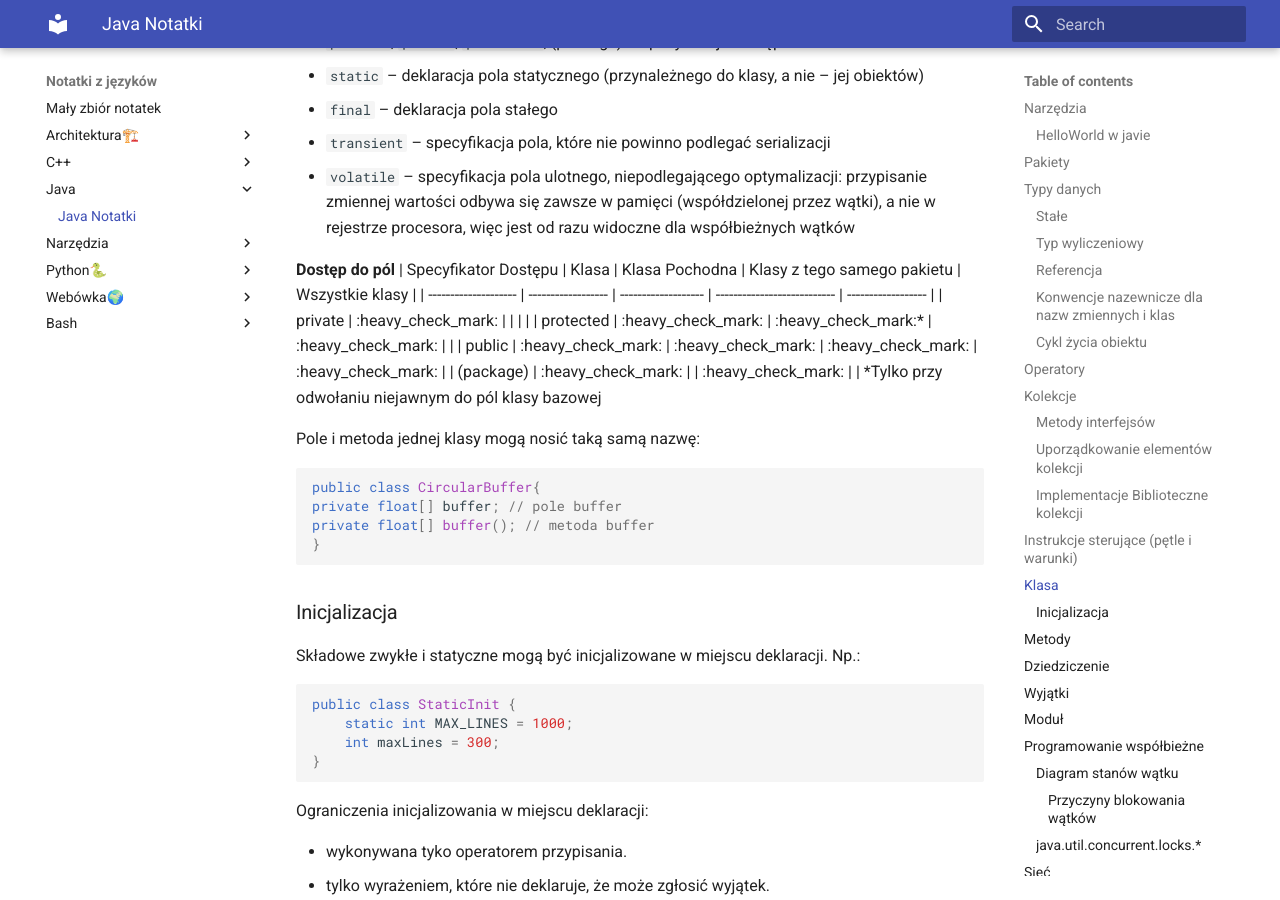
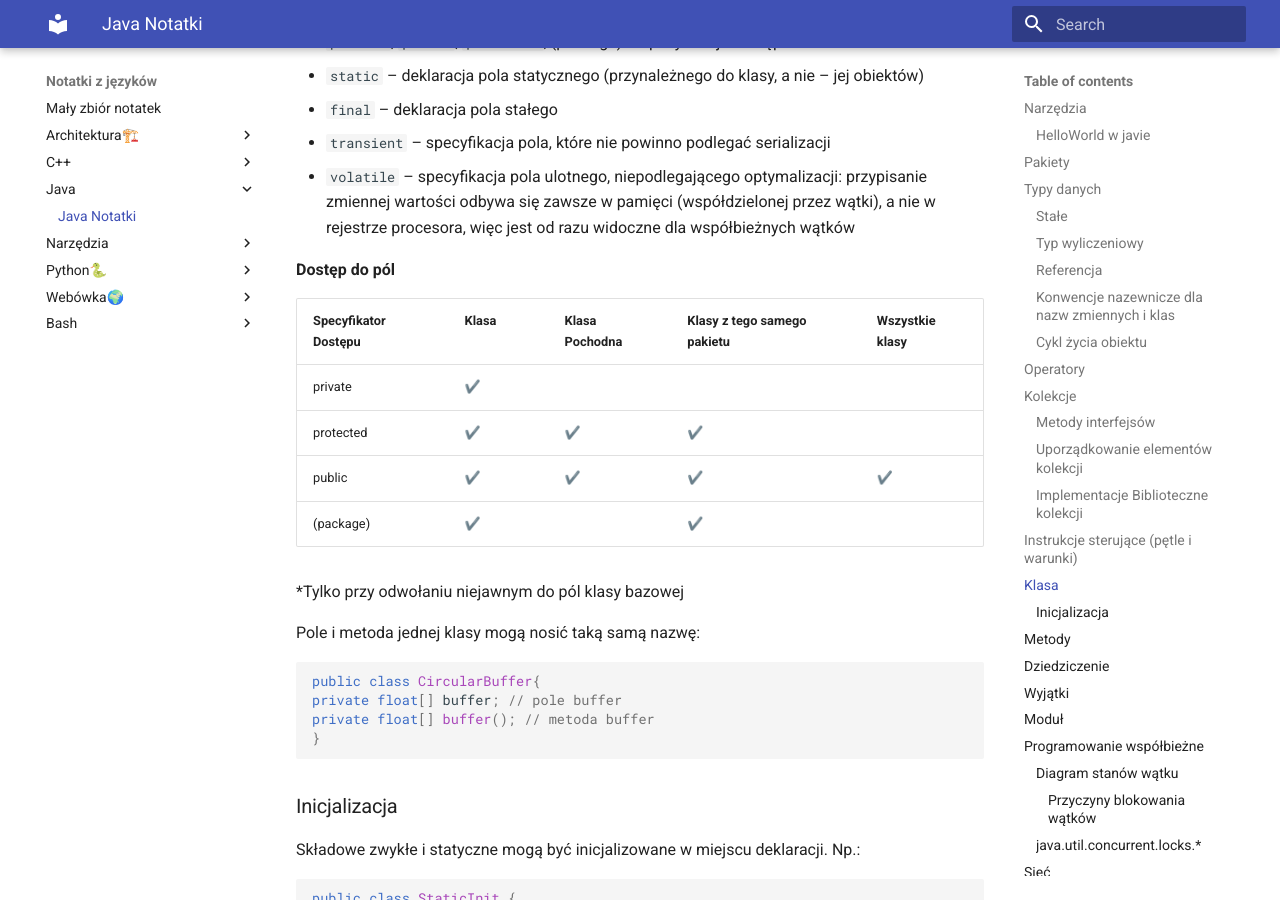
Before and after one commit to pktiuk/notatki_z_jezykow, an MkDocs documentation site: the page built from docs/Java/README.md, in a window 1280 px wide and 900 px high, scrolled down 11635 px. Built offline with MkDocs 1.6.1 and Material for MkDocs 9.7.7, drawn with Linux system fonts in a browser that asks for light colours; some of the changed lines change nothing that is shown.

Commit message:
Tabelka javy

```diff
--- a/docs/Java/README.md
+++ b/docs/Java/README.md
@@ -421,12 +421,14 @@ Pola klasy – specyfikatory
 - `volatile` – specyfikacja pola ulotnego, niepodlegającego optymalizacji: przypisanie zmiennej wartości odbywa się zawsze w pamięci (współdzielonej przez wątki), a nie w rejestrze procesora, więc jest od razu widoczne dla współbieżnych wątków
 
 **Dostęp do pól**
-| Specyfikator Dostępu | Klasa              | Klasa Pochodna      | Klasy z tego samego pakietu | Wszystkie klasy    |
-| -------------------- | ------------------ | ------------------- | --------------------------- | ------------------ |
-| private              | :heavy_check_mark: |                     |                             |                    |
-| protected            | :heavy_check_mark: | :heavy_check_mark:* | :heavy_check_mark:          |                    |
-| public               | :heavy_check_mark: | :heavy_check_mark:  | :heavy_check_mark:          | :heavy_check_mark: |
-| (package)            | :heavy_check_mark: |                     | :heavy_check_mark:          |                    |
+
+|Specyfikator Dostępu|Klasa  |Klasa Pochodna|Klasy z tego samego pakietu|Wszystkie klasy|
+|--------------------|-------|--------------|---------------------------|---------------|
+|    private         |   ✔️   |              |                           |               |
+|    protected       |   ✔️   |      ✔️       |              ✔️            |               |
+|    public          |   ✔️   |      ✔️       |              ✔️            |       ✔️       |
+|    (package)       |   ✔️   |              |              ✔️            |               |
+
 *Tylko przy odwołaniu niejawnym do pól klasy bazowej
 
 Pole i metoda jednej klasy mogą nosić taką samą nazwę:
```
